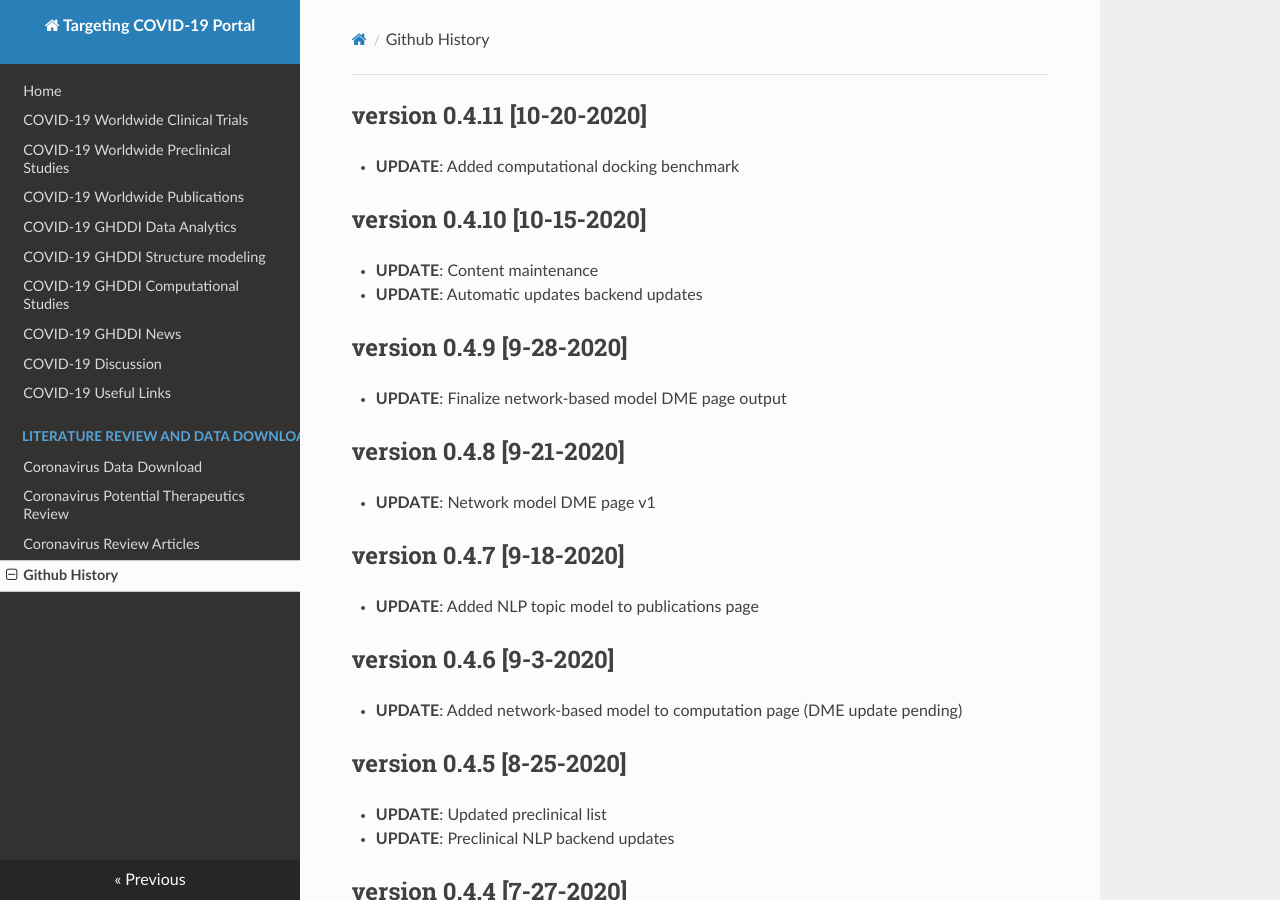
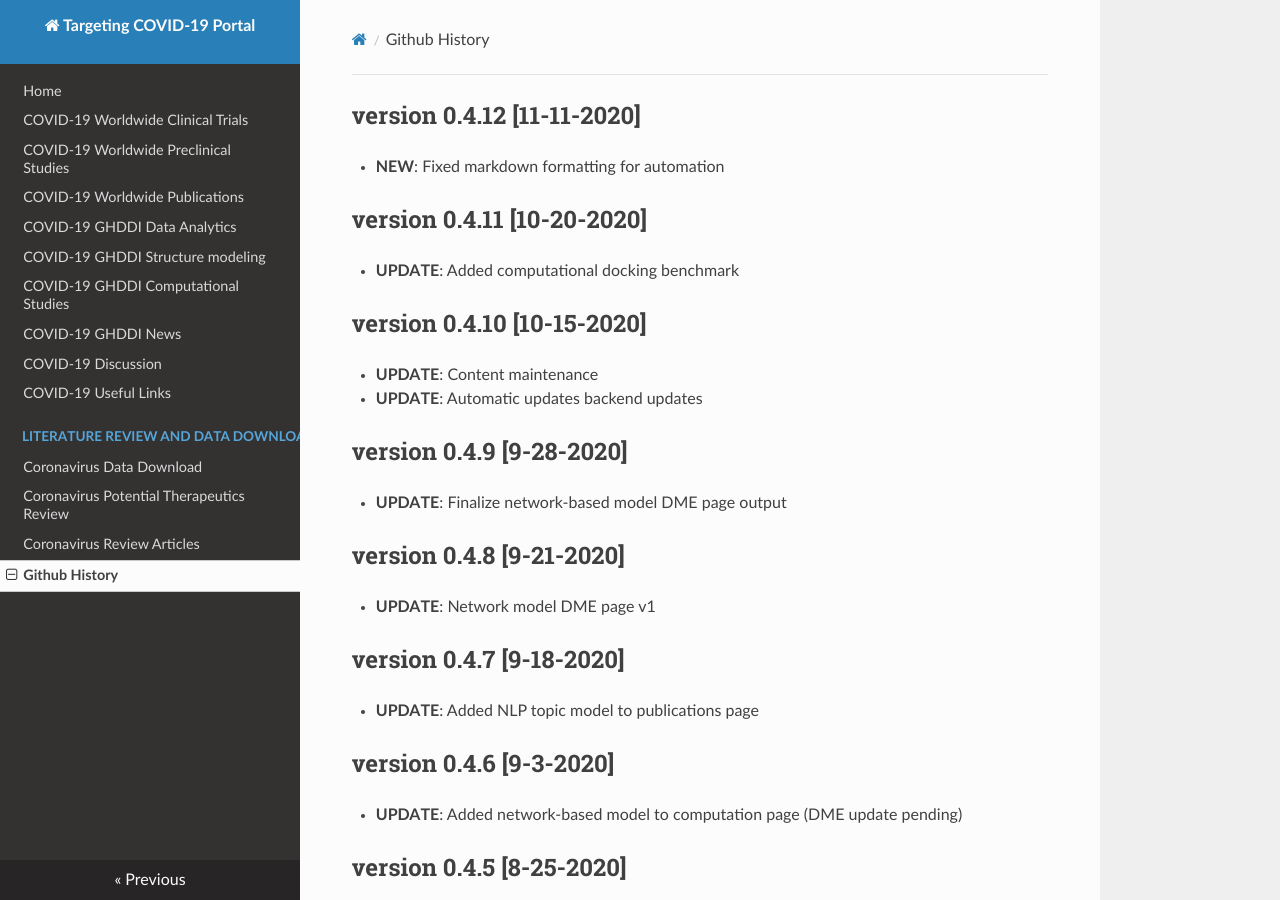
Before and after one commit to GHDDI-AILab/Targeting2019-nCoV, an MkDocs documentation site: the page built from docs/history.md, in a window 1280 px wide and 900 px high. Built offline with MkDocs 1.6.1, drawn with Linux system fonts in a browser that asks for light colours; nearby versions of some CDN libraries.

Commit message:
Update history.md

```diff
--- a/docs/history.md
+++ b/docs/history.md
@@ -1,3 +1,6 @@
+## version 0.4.12 [11-11-2020]
+* **NEW**: Fixed markdown formatting for automation
+
 ## version 0.4.11 [10-20-2020]
 * **UPDATE**: Added computational docking benchmark
 
```
